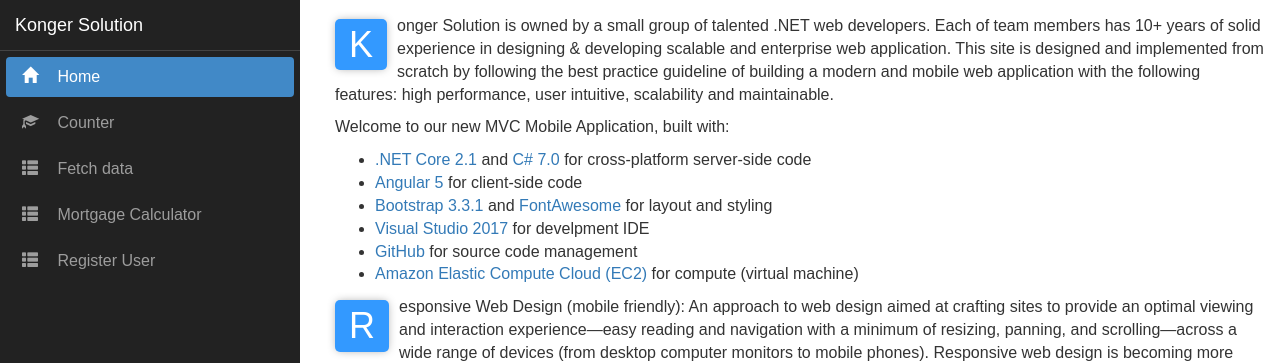
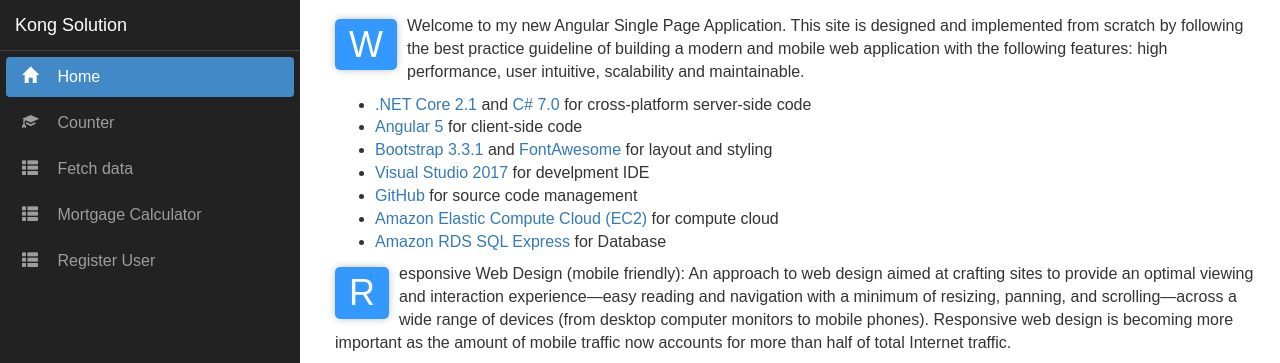
Before and after one commit to wjkong/CoreAngular, an Angular app in the folder CoreAngular/ClientApp/: page / in a window 1280 px wide. Shown: the top 363 px of the page. Built offline with nearby package versions, Linux system fonts and the light colour scheme; what ng2-currency-mask would draw is missing.

Commit message:
Update home page

```diff
--- a/CoreAngular/ClientApp/src/app/home/home.component.html
+++ b/CoreAngular/ClientApp/src/app/home/home.component.html
@@ -1,16 +1,16 @@
 <div class=wrapper>
   <p>
-    <span class="firstLetter">K</span>
-    onger Solution is owned by a small group of talented .NET web developers. Each of team members has 10+ years of solid experience in designing & developing scalable and enterprise web application. This site is designed and implemented from scratch by following the best practice guideline of building a modern and mobile web application with the following features: high performance, user intuitive, scalability and maintainable.
+    <span class="firstLetter">W</span>Welcome to my new Angular Single Page Application. This site is designed and implemented from scratch by following the best practice guideline of building a modern and mobile web application with the following features: high performance, user intuitive, scalability and maintainable.
   </p>
-  <p>Welcome to our new MVC Mobile Application, built with:</p>
   <ul>
     <li><a href='https://get.asp.net/' target="_blank">.NET Core 2.1</a> and <a href='https://msdn.microsoft.com/en-us/library/67ef8sbd.aspx' target="_blank">C# 7.0</a> for cross-platform server-side code</li>
     <li><a href='https://angular.io/' target="_blank">Angular 5</a> for client-side code</li>
     <li><a href='http://getbootstrap.com/' target="_blank">Bootstrap 3.3.1</a> and <a href='https://fontawesome.com/' target="_blank">FontAwesome</a> for layout and styling</li>
     <li><a href='https://visualstudio.microsoft.com/vs/' target="_blank">Visual Studio 2017</a> for develpment IDE</li>
     <li><a href='https://github.com/' target="_blank">GitHub</a> for source code management</li>
-    <li><a href='https://aws.amazon.com/ec2/' target="_blank">Amazon Elastic Compute Cloud (EC2)</a> for compute (virtual machine)</li>
+    <li><a href='https://aws.amazon.com/ec2/' target="_blank">Amazon Elastic Compute Cloud (EC2)</a> for compute cloud</li>
+    <li><a href='https://aws.amazon.com/ec2/' target="_blank">Amazon RDS SQL Express</a> for Database</li>
+
   </ul>
   <p>
     <span class="firstLetter">R</span>
@@ -31,7 +31,7 @@
     <a href="https://www.google.com/chrome/" target="_blank"><img src="../../assets/images/Google-Chrome-icon.png" /></a>&nbsp;&nbsp;
 
 
-    <img src="../../assets/images/Internet-Explorer-icon.png" />&nbsp;&nbsp;
+    <img src="../../assets/images/Internet-Explorer-icon.png"  />&nbsp;&nbsp;
     <img src="../../assets/images/Firefox-icon.png" />&nbsp;&nbsp;
     <img src="../../assets/images/Safari-icon.png" />&nbsp;&nbsp;
     <img src="../../assets/images/Windows-icon.png" />&nbsp;&nbsp;
--- a/CoreAngular/ClientApp/src/app/nav-menu/nav-menu.component.html
+++ b/CoreAngular/ClientApp/src/app/nav-menu/nav-menu.component.html
@@ -7,7 +7,7 @@
                 <span class='icon-bar'></span>
                 <span class='icon-bar'></span>
             </button>
-            <a class='navbar-brand' [routerLink]='["/"]'>Konger Solution</a>
+            <a class='navbar-brand' [routerLink]='["/"]'>Kong Solution</a>
         </div>
         <div class='clearfix'></div>
         <div class='navbar-collapse collapse' [ngClass]='{ "in": isExpanded }'>
--- a/CoreAngular/ClientApp/src/index.html
+++ b/CoreAngular/ClientApp/src/index.html
@@ -2,13 +2,13 @@
 <html lang="en">
 <head>
   <meta charset="utf-8">
-  <title>Konger Solution</title>
+  <title>Kong Solution</title>
   <base href="/">
 
   <meta name="viewport" content="width=device-width, initial-scale=1">
   <link rel="icon" type="image/x-icon" href="favicon.ico">
 </head>
 <body>
-  <app-root>Loading...</app-root>
+  <app-root>Loading Kong Solution...</app-root>
 </body>
 </html>
```
Also changed, not shown: 1 other file (tests, documents, lock files or other folders).
